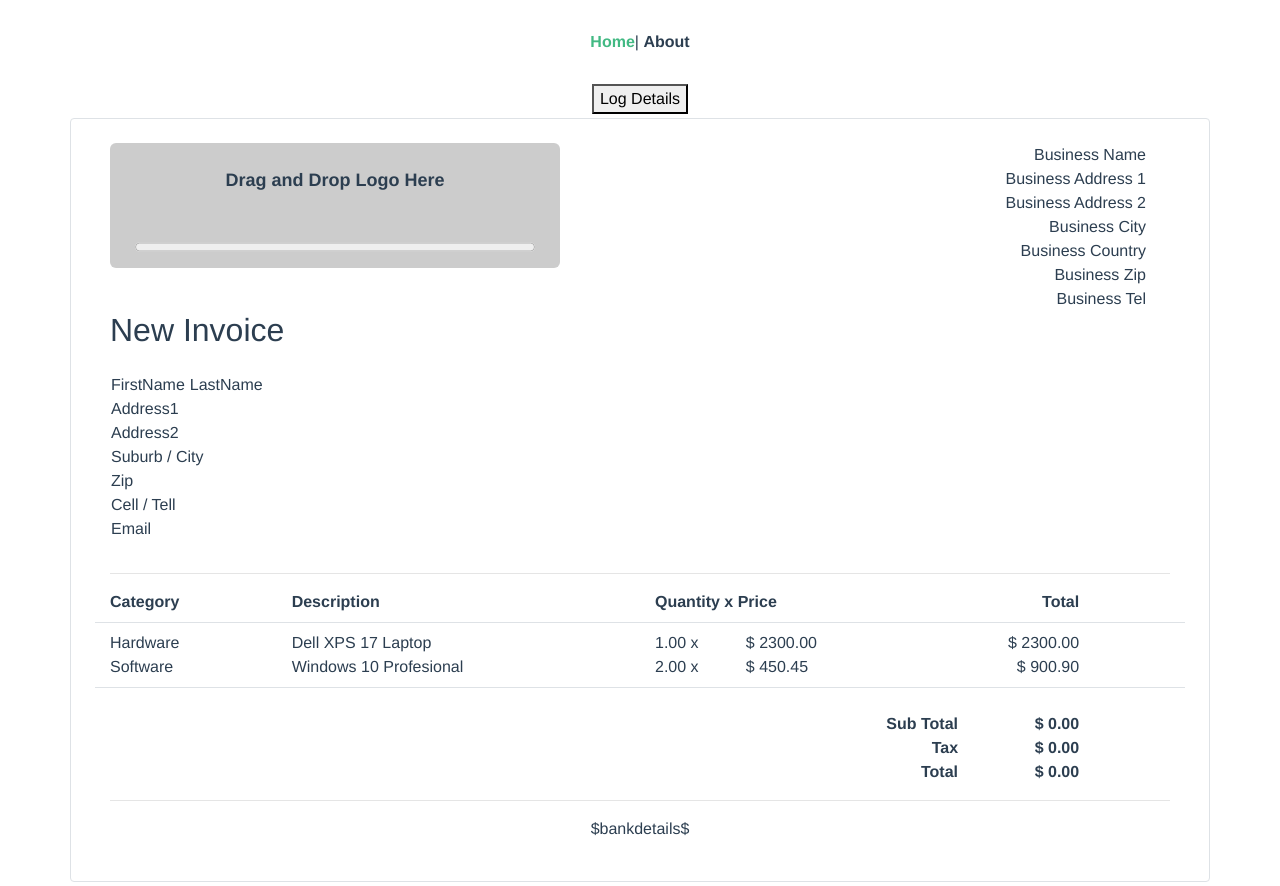
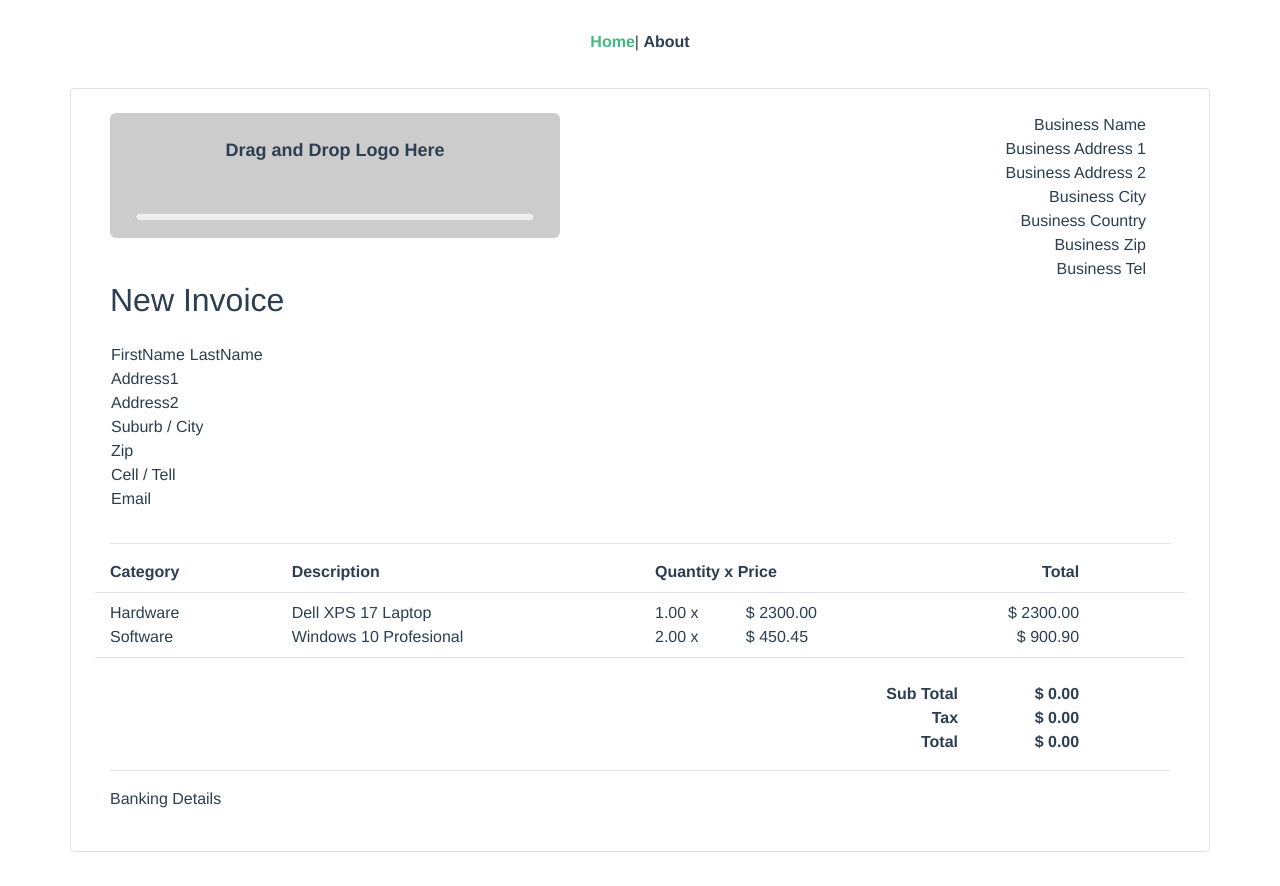
Before and after one commit to cornelhuman/invoice-demo-vue, a Vue app: page /#/ in a window 1280 px wide. After the commit the page ends 856 px from the top, so only its background shows below. Built offline with nearby package versions, Linux system fonts and the light colour scheme.

Commit message:
Completed banking details

```diff
--- a/src/classes/Business.ts
+++ b/src/classes/Business.ts
@@ -11,6 +11,7 @@ export default class Business {
     public invoicenumber: number;
     public taxname: string;
     public taxpercentage: number;
+    public bankdetails: string;
 
     constructor() {
         this.logo = "";
@@ -25,5 +26,6 @@ export default class Business {
         this.invoicenumber = 1000;
         this.taxname = "VAT";
         this.taxpercentage = 15;
+        this.bankdetails = "";
     }
 }
--- a/src/components/InvoiceStandard.vue
+++ b/src/components/InvoiceStandard.vue
@@ -1,6 +1,6 @@
 <template>
   <div>
-    <button @click="LogDetails">Log Details</button>
+    <!--<button @click="LogDetails">Log Details</button>-->
     <div class="border container my-1 rounded invoice-border">
       <div class="p-4">
         <div class="row" style="background-color:white">
@@ -67,7 +67,13 @@
         <InvoiceDetails :invoice="invoice" @change="invoice = $event"></InvoiceDetails>
 
         <hr>
-        <p>$bankdetails$</p>
+        <p class="text-left">
+          <Editable
+            data-text="Banking Details"
+            @blur="business.bankdetails = $event"
+            :text="business.bankdetails"
+          ></Editable>
+        </p>
       </div>
     </div>
   </div>
```
